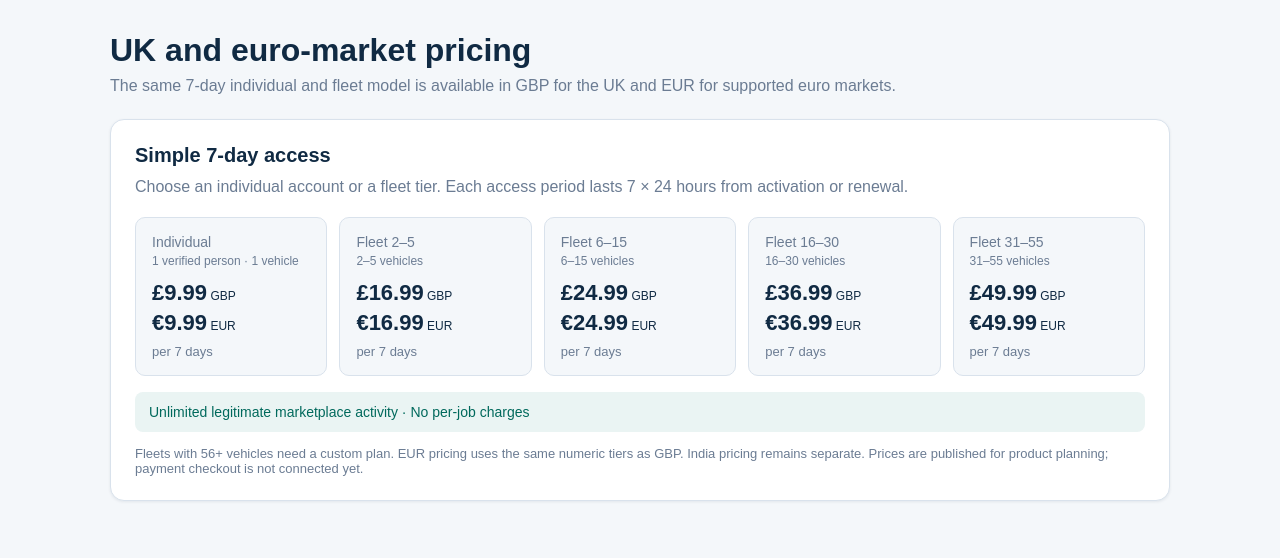
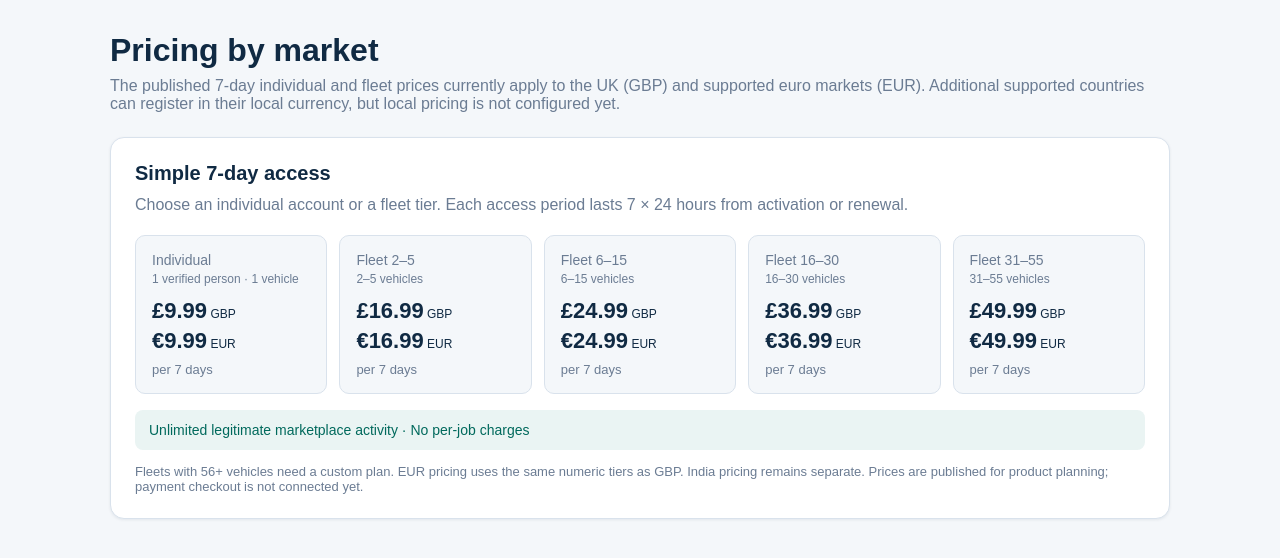
Before and after one commit to Post2Drive/post2drive-app, a Next.js app: page /pricing in a window 1280 px wide. Shown: the top 558 px of the page. Built offline with nearby package versions, Linux system fonts and the light colour scheme; no server answers.

Commit message:
Clarify pricing availability for new markets

```diff
--- a/app/pricing/page.tsx
+++ b/app/pricing/page.tsx
@@ -17,7 +17,7 @@ export default function PricingPage() {
             color: "#102A43",
           }}
         >
-          UK and euro-market pricing
+          Pricing by market
         </h1>
 
         <p
@@ -26,7 +26,7 @@ export default function PricingPage() {
             color: "#6B7C93",
           }}
         >
-          The same 7-day individual and fleet model is available in GBP for the UK and EUR for supported euro markets.
+          The published 7-day individual and fleet prices currently apply to the UK (GBP) and supported euro markets (EUR). Additional supported countries can register in their local currency, but local pricing is not configured yet.
         </p>
       </div>
 
```
